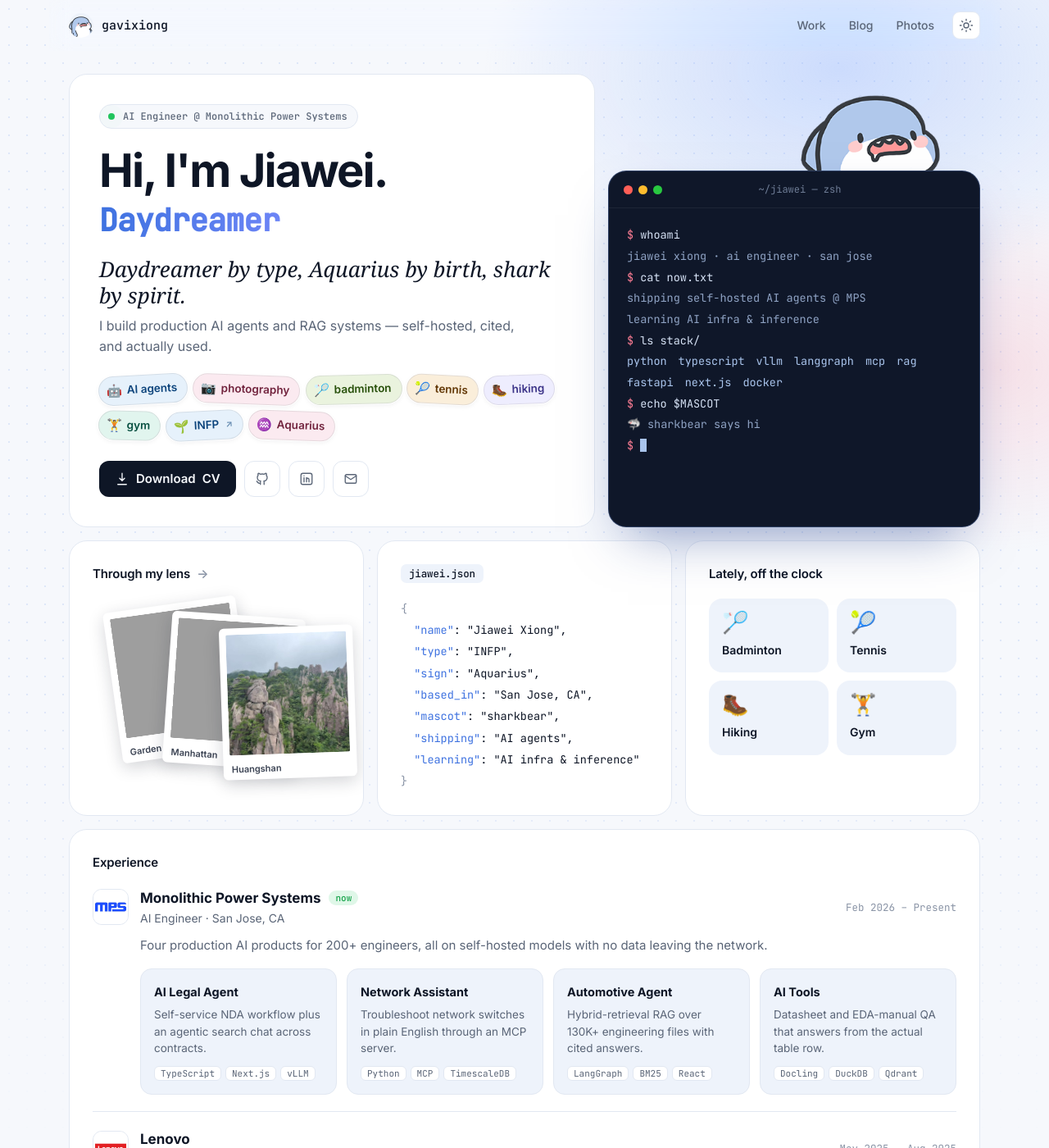
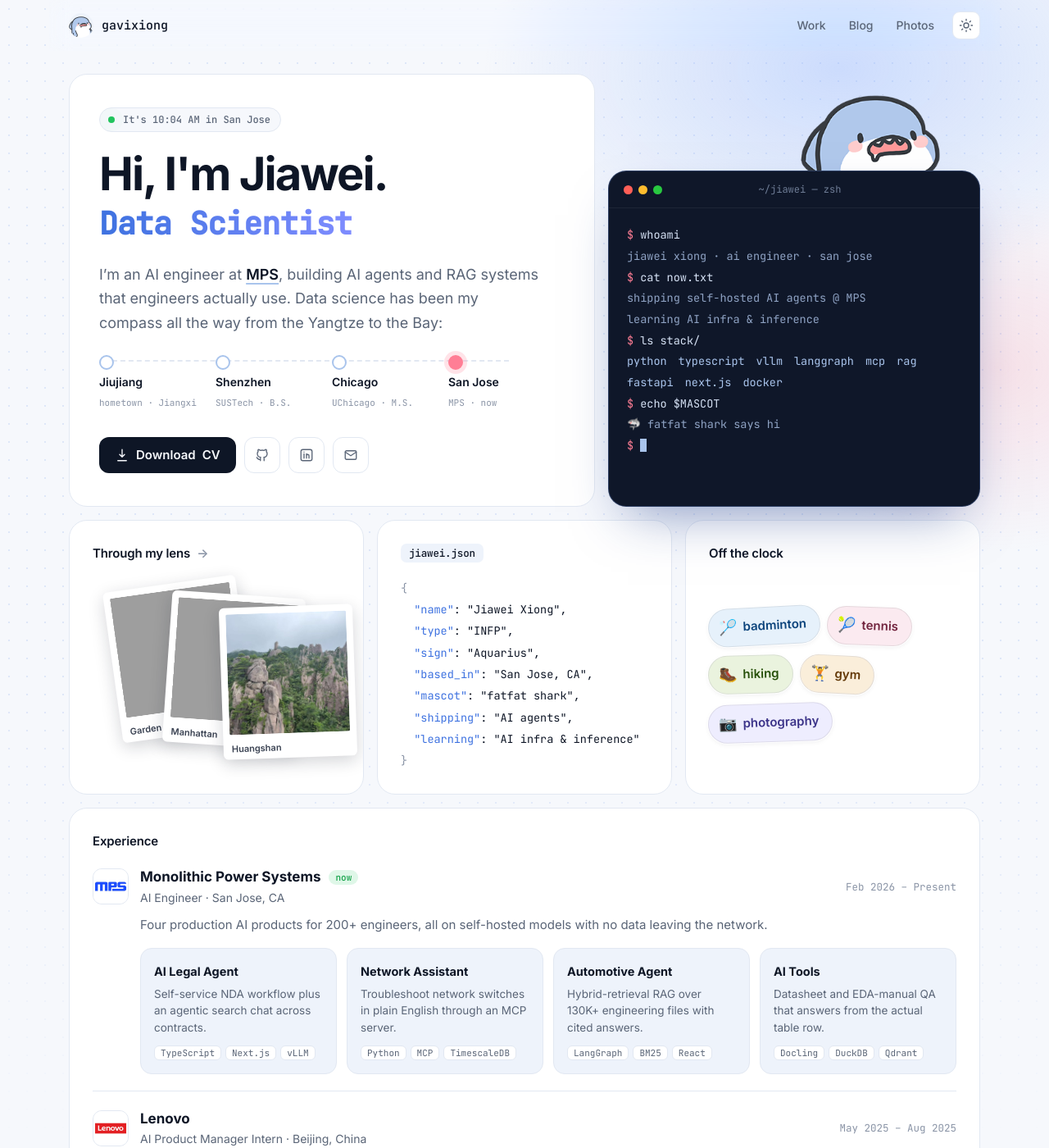
Before and after one commit to vectorwei/vectorwei.github.io, a Jekyll site: the page built from index.html, in a window 1280 px wide and 1400 px high. Shown: the whole window at 82% size. Built offline with Jekyll 4.4.1, drawn with Linux system fonts in a browser that asks for light colours; some web fonts are replaced; grey boxes are pictures that could not be loaded.

Commit message:
feat: refresh homepage intro and rename mascot to Fatfat Shark
- Intro now links MPS to its About page and tells the Yangtze-to-the-Bay
  story, with a Jiujiang → Shenzhen → Chicago → San Jose route line
- Hobby stickers move into the Off the clock card; the slogan and the
  duplicate hero stickers are gone
- Kicker shows the live local time in San Jose
- Typing roles: AI Engineer, Data Scientist, Daydreamer, Explorer
- Mascot is Fatfat Shark across the site, 404 page and README banner

Co-Authored-By: Claude Opus 5.5 <noreply@anthropic.com>

```diff
--- a/404.html
+++ b/404.html
@@ -7,7 +7,7 @@ permalink: /404.html
 <main class="wrap narrow not-found">
   <img src="{{ '/assets/images/bio-photo.jpg' | relative_url }}" alt="">
   <p class="code">404</p>
-  <h1>Sharkbear swam off with this page.</h1>
+  <h1>Fatfat Shark swam off with this page.</h1>
   <p class="page-lede">It might have moved when the site changed address.</p>
   <a class="btn primary" href="{{ '/' | relative_url }}">Back home</a>
 </main>
--- a/_config.yml
+++ b/_config.yml
@@ -1,7 +1,7 @@
 # Site
 title: Jiawei Xiong
 tagline: AI Engineer & daydreamer
-description: Jiawei Xiong builds production AI agents and RAG systems. Daydreamer by type, Aquarius by birth, shark by spirit.
+description: Jiawei Xiong builds production AI agents and RAG systems. Data science took me from Shenzhen to Chicago to San Jose.
 url: "https://gavixiong.github.io"
 baseurl: ""
 repository: gavixiong/gavixiong.github.io
--- a/_data/home.yml
+++ b/_data/home.yml
@@ -1,19 +1,18 @@
 # Content for the homepage (_layouts/home.html)
 
-roles: ["<AI Engineer />", "Daydreamer", "Photographer"]
-motto: Daydreamer by type, Aquarius by birth, shark by spirit.
-intro: I build production AI agents and RAG systems — self-hosted, cited, and actually used.
+roles: ["AI Engineer", "Data Scientist", "Daydreamer", "Explorer"]
+# Markdown; rendered inline in the intro card
+intro: >-
+  I'm an AI engineer at [MPS](https://www.monolithicpower.com/en/about-mps.html), building AI agents and
+  RAG systems that engineers actually use. Data science has been my compass all the way
+  from the Yangtze to the Bay:
 
-# Sticker tags; colors cycle through the palette in CSS
-tags:
-  - { icon: "🤖", label: AI agents }
-  - { icon: "📷", label: photography }
-  - { icon: "🏸", label: badminton }
-  - { icon: "🎾", label: tennis }
-  - { icon: "🥾", label: hiking }
-  - { icon: "🏋️", label: gym }
-  - { icon: "🌱", label: INFP, url: "https://www.16personalities.com/infp-personality" }
-  - { icon: "♒", label: Aquarius }
+# The journey line under the intro
+route:
+  - { place: Jiujiang, note: hometown · Jiangxi }
+  - { place: Shenzhen, note: SUSTech · B.S. }
+  - { place: Chicago, note: UChicago · M.S. }
+  - { place: San Jose, note: MPS · now }
 
 stack: [python, typescript, vllm, langgraph, mcp, rag, fastapi, next.js, docker]
 
@@ -22,15 +21,17 @@ profile:
   - { key: type, value: INFP }
   - { key: sign, value: Aquarius }
   - { key: based_in, value: "San Jose, CA" }
-  - { key: mascot, value: sharkbear }
+  - { key: mascot, value: fatfat shark }
   - { key: shipping, value: AI agents }
   - { key: learning, value: "AI infra & inference" }
 
-lately:
-  - { icon: "🏸", label: Badminton }
-  - { icon: "🎾", label: Tennis }
-  - { icon: "🥾", label: Hiking }
-  - { icon: "🏋️", label: Gym }
+# "Off the clock" stickers; colors cycle through the palette in CSS
+off_clock:
+  - { icon: "🏸", label: badminton }
+  - { icon: "🎾", label: tennis }
+  - { icon: "🥾", label: hiking }
+  - { icon: "🏋️", label: gym }
+  - { icon: "📷", label: photography }
 
 experience:
   - company: Monolithic Power Systems
--- a/_layouts/home.html
+++ b/_layouts/home.html
@@ -6,16 +6,15 @@ layout: default
 
   <!-- Intro -->
   <section class="card c-intro">
-    <p class="kicker"><span class="pulse"></span>AI Engineer @ Monolithic Power Systems</p>
+    <p class="kicker"><span class="pulse"></span><span class="clock">San Jose, CA</span></p>
     <h1>Hi, I'm Jiawei.</h1>
     <p class="typing" aria-label="{{ h.roles | join: ', ' | escape }}"><span class="typed">{{ h.roles | first | escape }}</span><span class="cursor"></span></p>
-    <p class="motto">{{ h.motto }}</p>
-    <p class="lede">{{ h.intro }}</p>
-    <ul class="stickers">
-      {% for t in h.tags %}
-      <li>{% if t.url %}<a href="{{ t.url }}" target="_blank" rel="noopener">{% else %}<span>{% endif %}<i aria-hidden="true">{{ t.icon }}</i>{{ t.label }}{% if t.url %}</a>{% else %}</span>{% endif %}</li>
+    <p class="lede">{{ h.intro | markdownify | remove: '<p>' | remove: '</p>' | strip }}</p>
+    <ol class="route">
+      {% for r in h.route %}
+      <li{% if forloop.last %} class="here"{% endif %}><b>{{ r.place }}</b><small>{{ r.note }}</small></li>
       {% endfor %}
-    </ul>
+    </ol>
     <div class="cta">
       <a class="btn primary" href="{{ '/cv.pdf' | relative_url }}">
         <svg viewBox="0 0 24 24"><path d="M12 3v12m0 0l-4-4m4 4l4-4M5 21h14"/></svg><span class="long">Download </span>CV
@@ -28,7 +27,7 @@ layout: default
 
   <!-- Terminal + mascot -->
   <section class="c-term">
-    <img class="mascot" src="{{ '/assets/images/bio-photo.jpg' | relative_url }}" alt="Sharkbear, Jiawei's mascot">
+    <img class="mascot" src="{{ '/assets/images/bio-photo.jpg' | relative_url }}" alt="Fatfat Shark, Jiawei's mascot">
     <div class="term">
       <div class="term-bar"><i></i><i></i><i></i><span>~/jiawei — zsh</span></div>
       <pre class="term-body"><span class="p">$</span> whoami
@@ -39,7 +38,7 @@ learning AI infra &amp; inference</span>
 <span class="p">$</span> ls stack/
 <span class="o stack">{% for s in h.stack %}<b>{{ s }}</b>{% endfor %}</span>
 <span class="p">$</span> echo $MASCOT
-<span class="o">🦈 sharkbear says hi</span>
+<span class="o">🦈 fatfat shark says hi</span>
 <span class="p">$</span> <span class="caret"></span></pre>
     </div>
   </section>
@@ -65,12 +64,12 @@ learning AI infra &amp; inference</span>
 {% endfor %}<span class="b">}</span></pre>
   </section>
 
-  <!-- Lately -->
+  <!-- Off the clock -->
   <section class="card c-lately">
-    <h2>Lately, off the clock</h2>
-    <ul class="lately">
-      {% for l in h.lately %}
-      <li><i aria-hidden="true">{{ l.icon }}</i><span>{{ l.label }}</span></li>
+    <h2>Off the clock</h2>
+    <ul class="stickers">
+      {% for t in h.off_clock %}
+      <li><span><i aria-hidden="true">{{ t.icon }}</i>{{ t.label }}</span></li>
       {% endfor %}
     </ul>
   </section>
@@ -131,6 +130,16 @@ learning AI infra &amp; inference</span>
 </main>
 
 <script>
+  // Local time in San Jose for the kicker
+  (function () {
+    var el = document.querySelector('.clock');
+    if (!el || !window.Intl) return;
+    var fmt = new Intl.DateTimeFormat('en-US', { timeZone: 'America/Los_Angeles', hour: 'numeric', minute: '2-digit' });
+    function tick() { el.textContent = "It's " + fmt.format(new Date()) + ' in San Jose'; }
+    tick();
+    setInterval(tick, 30000);
+  })();
+
   // Typing roles
   (function () {
     var roles = {{ h.roles | jsonify }};
--- a/assets/css/site.css
+++ b/assets/css/site.css
@@ -1,5 +1,5 @@
 /* Site styles — shared tokens and components, then homepage, blog and photos.
-   Palette taken from the sharkbear mascot: shark blue for primary,
+   Palette taken from the Fatfat Shark mascot: shark blue for primary,
    cheek pink as the single warm accent. */
 
 :root {
@@ -166,7 +166,8 @@ svg { width: 18px; height: 18px; fill: none; stroke: currentColor; stroke-width:
 .c-writing { grid-column: span 6; }
 
 /* ---------- Intro ---------- */
-.c-intro { padding: 36px; }
+.c-intro { display: flex; flex-direction: column; justify-content: center; padding: 40px 36px; }
+.c-intro .kicker { align-self: flex-start; }
 
 .kicker {
   display: inline-flex; align-items: center; gap: 10px;
@@ -192,21 +193,31 @@ h1 { font-size: clamp(38px, 5vw, 56px); line-height: 1.05; letter-spacing: -0.03
 .cursor { display: inline-block; width: 3px; height: .95em; margin-left: 4px; vertical-align: -0.1em; background: var(--pink); animation: blink 1s steps(1) infinite; }
 @keyframes blink { 50% { opacity: 0; } }
 
-.motto { margin-top: 18px; color: var(--ink); font: italic 26px/1.25 var(--serif); }
-.lede { max-width: 520px; margin-top: 8px; color: var(--muted); font-size: 16px; }
+.lede { max-width: 540px; margin: 22px 0 30px; color: var(--muted); font-size: 18px; line-height: 1.65; }
+.lede a { color: var(--ink); font-weight: 600; text-decoration: underline; text-decoration-color: var(--blue-soft); text-decoration-thickness: 2px; text-underline-offset: 4px; transition: color .2s, text-decoration-color .2s; }
+.lede a:hover { color: var(--blue); text-decoration-color: var(--blue); }
+
+/* Journey line: hometown → school → school → now */
+.route { position: relative; display: grid; grid-template-columns: repeat(4, 1fr); margin: -6px 0 30px; padding: 0; list-style: none; }
+.route::before { content: ""; position: absolute; left: 6px; right: 12%; top: 6px; border-top: 2px dashed var(--line); }
+.route li { position: relative; padding-top: 22px; }
+.route li::before { content: ""; position: absolute; left: 0; top: 0; width: 14px; height: 14px; border: 2px solid var(--blue-soft); border-radius: 50%; background: var(--surface); }
+.route li.here::before { border-color: var(--pink); background: var(--pink); box-shadow: 0 0 0 5px color-mix(in srgb, var(--pink) 22%, transparent); }
+.route b { display: block; font-size: 14px; font-weight: 600; }
+.route small { color: var(--faint); font: 11px var(--mono); }
 
 /* Stickers */
-.stickers { display: flex; flex-wrap: wrap; gap: 10px 8px; margin: 22px 0 26px; }
+.stickers { display: flex; flex-wrap: wrap; align-content: center; gap: 14px 10px; }
 .stickers li > * {
-  display: inline-flex; align-items: center; gap: 6px;
-  padding: 5px 12px 5px 9px;
+  display: inline-flex; align-items: center; gap: 7px;
+  padding: 8px 16px 8px 12px;
   border-radius: 999px;
   outline: 1px solid color-mix(in srgb, currentColor 18%, transparent);
   box-shadow: 0 0 0 2px var(--surface), 0 2px 6px rgba(14, 22, 38, 0.08);
-  font-size: 13.5px; font-weight: 600;
+  font-size: 15px; font-weight: 600;
   transition: transform .25s cubic-bezier(.3, 1.6, .5, 1);
 }
-.stickers li > * i { font-style: normal; font-size: 15px; }
+.stickers li > * i { font-style: normal; font-size: 18px; }
 .stickers li:nth-child(6n+1) > * { background: var(--s1); color: var(--s1t); transform: rotate(-3deg); }
 .stickers li:nth-child(6n+2) > * { background: var(--s2); color: var(--s2t); transform: rotate(2deg); }
 .stickers li:nth-child(6n+3) > * { background: var(--s3); color: var(--s3t); transform: rotate(-1.5deg); }
@@ -214,7 +225,6 @@ h1 { font-size: clamp(38px, 5vw, 56px); line-height: 1.05; letter-spacing: -0.03
 .stickers li:nth-child(6n+5) > * { background: var(--s5); color: var(--s5t); transform: rotate(-2deg); }
 .stickers li:nth-child(6n+6) > * { background: var(--s6); color: var(--s6t); transform: rotate(1.5deg); }
 .stickers li > *:hover { transform: rotate(0) translateY(-3px) scale(1.06); }
-.stickers a::after { content: "↗"; margin-left: 2px; font-size: 11px; opacity: .6; }
 
 .cta { display: flex; flex-wrap: wrap; gap: 10px; }
 .btn {
@@ -297,18 +307,9 @@ h1 { font-size: clamp(38px, 5vw, 56px); line-height: 1.05; letter-spacing: -0.03
 .json .k { color: var(--blue); }
 .json .v { color: var(--ink); }
 
-/* ---------- Lately ---------- */
-.lately { display: grid; grid-template-columns: repeat(2, 1fr); gap: 10px; }
-.lately li {
-  display: flex; flex-direction: column; align-items: flex-start; gap: 10px;
-  padding: 16px;
-  border-radius: 16px;
-  background: var(--surface-2);
-  font-weight: 600; font-size: 14px;
-  transition: transform .25s cubic-bezier(.3, 1.6, .5, 1);
-}
-.lately li i { font-style: normal; font-size: 26px; line-height: 1; }
-.lately li:hover { transform: translateY(-3px) rotate(-2deg); }
+/* ---------- Off the clock ---------- */
+.c-lately { display: flex; flex-direction: column; }
+.c-lately .stickers { flex: 1; }
 
 /* ---------- Experience ---------- */
 .logo {
@@ -376,6 +377,8 @@ h1 { font-size: clamp(38px, 5vw, 56px); line-height: 1.05; letter-spacing: -0.03
   .card, .c-intro { padding: 22px; }
   .c-term { padding-top: 92px; min-height: 0; }
   .mascot { width: 140px; height: 140px; right: 20px; }
+  .route { grid-template-columns: repeat(2, 1fr); row-gap: 16px; }
+  .route::before { display: none; }
   .job-head { flex-wrap: wrap; }
   .dates { width: 100%; margin-left: 58px; }
   .job-summary, .products { margin-left: 0; }
--- a/index.html
+++ b/index.html
@@ -1,4 +1,4 @@
 ---
 layout: home
-description: Jiawei Xiong builds production AI agents and RAG systems. Daydreamer by type, Aquarius by birth, shark by spirit.
+description: Jiawei Xiong builds production AI agents and RAG systems. Data science took me from Shenzhen to Chicago to San Jose.
 ---
```
Also changed, not shown: .github/readme/banner.svg.
